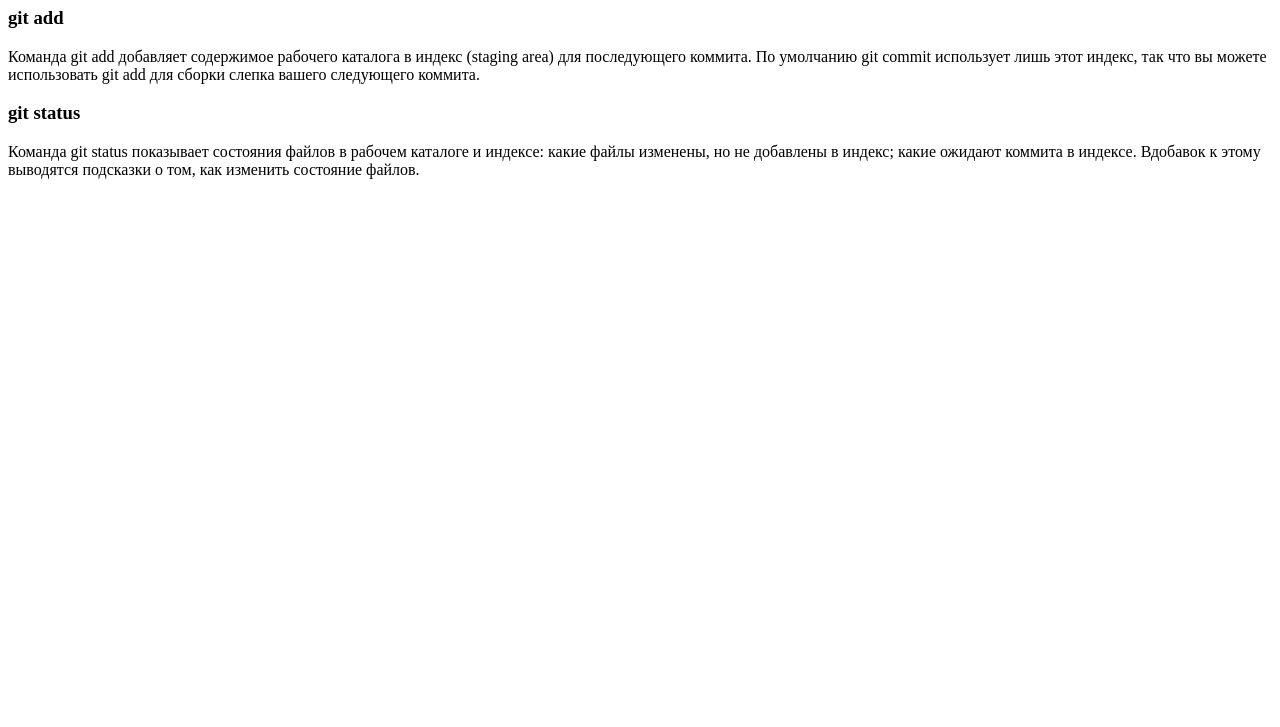
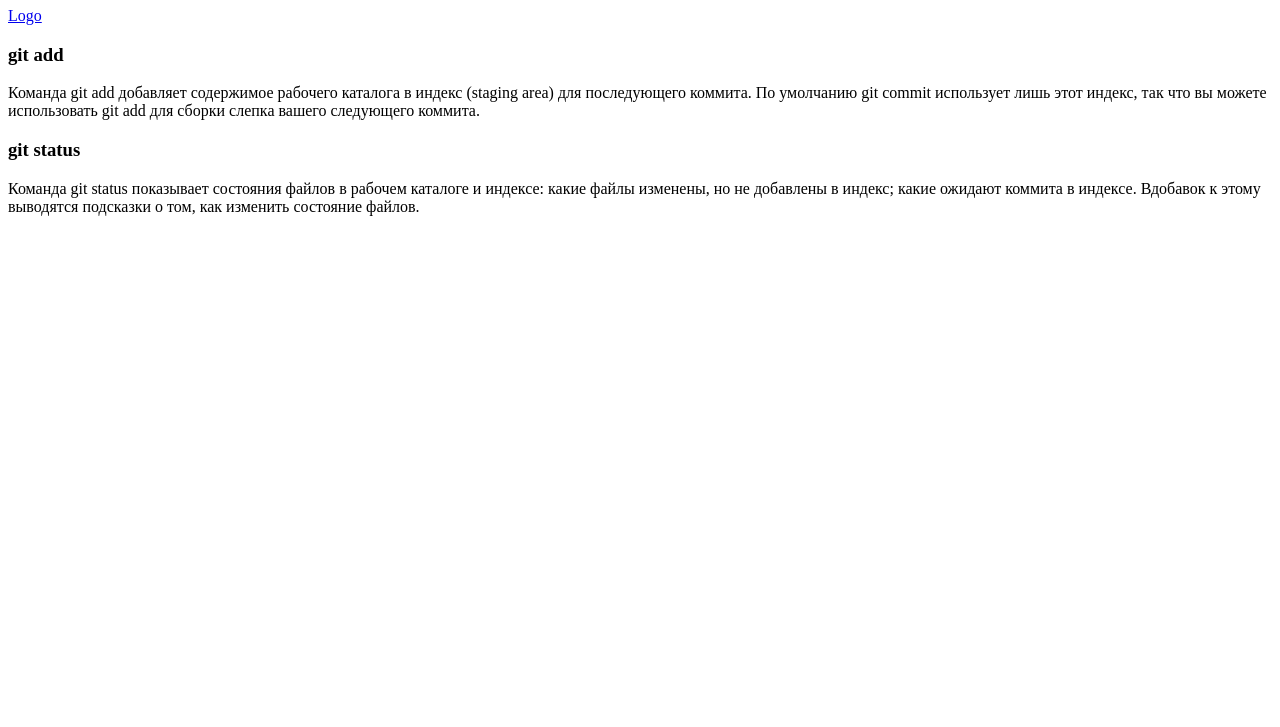
Before and after one commit to dariakarpenkouk/GIT, a plain HTML site: page index.html in a window 1280 px wide. Shown: the part 73-800 px from the top of the page. Drawn offline with Linux system fonts and the light colour scheme.

Commit message:
link to gallery

```diff
--- a/index.html
+++ b/index.html
@@ -6,6 +6,7 @@
 </head>
 <body>
 <h1>Команды GIT</h1>
+<a href="./gallery.html">Logo</a>
 <div>
     <h3>git add</h3>
     <p>
```
